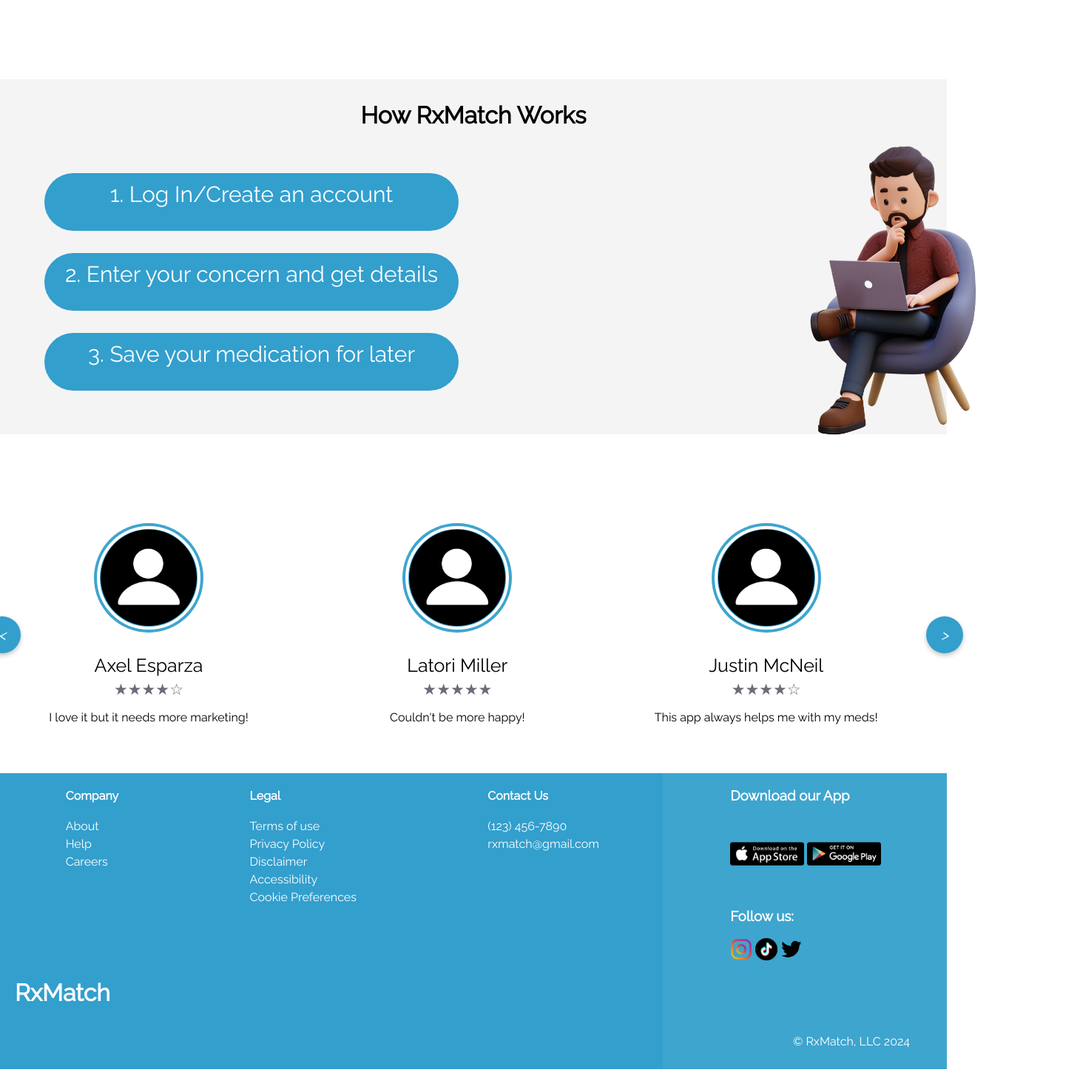
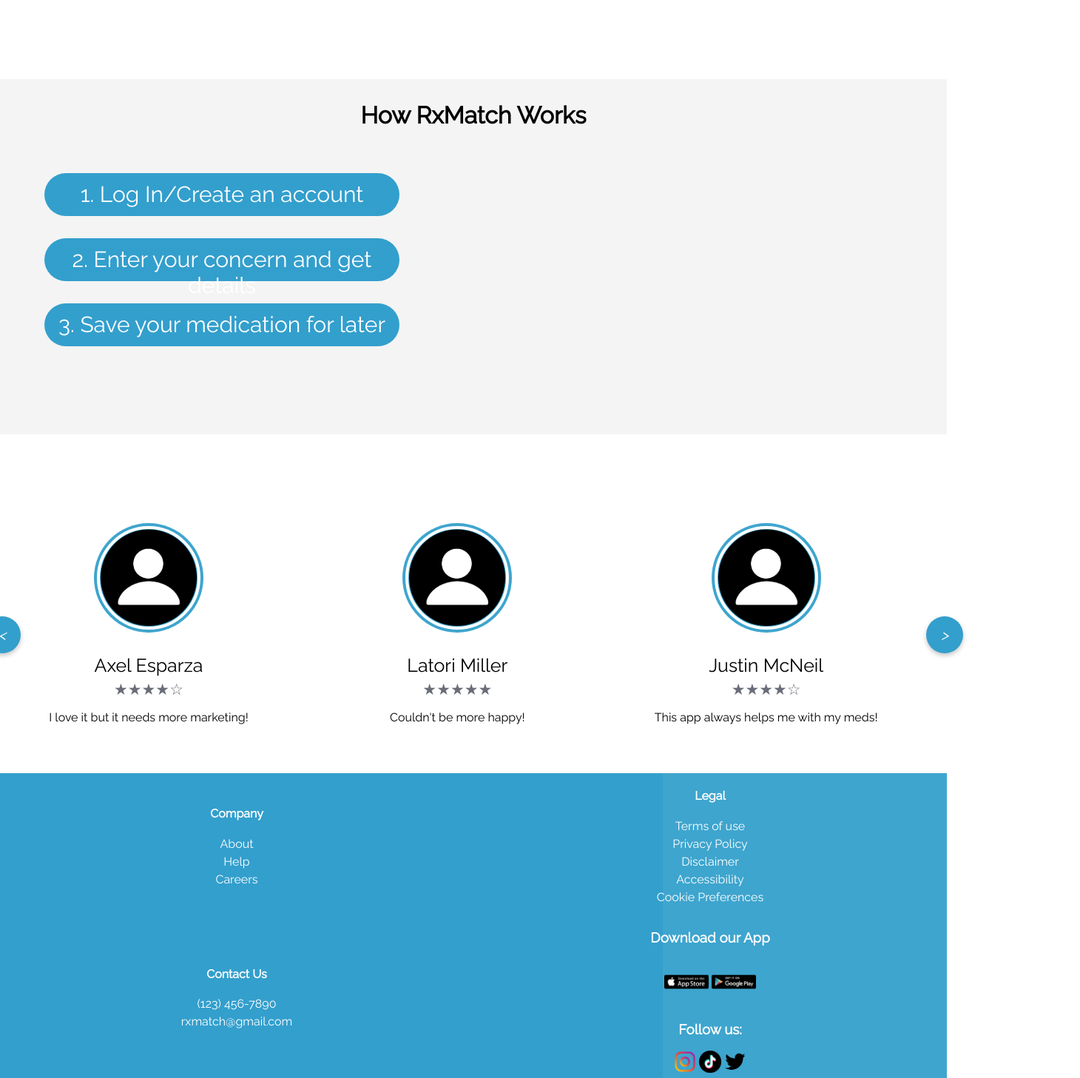
Before and after one commit to iaxel7/RxMatchV1, a plain HTML site: page public/Home Page - Diana /index.html in a window 1280 px wide. Shown: the part 403-1860 px from the top of the page at 74% size, 1460 px wide, since content can reach past the window. Drawn offline with Linux system fonts and the light colour scheme.

Commit message:
pushing to pull

```diff
--- a/public/Home Page - Diana /homepage.css
+++ b/public/Home Page - Diana /homepage.css
@@ -19,6 +19,14 @@
     background-color: #f4f4f4;
     color: black;
     height: 5rem;
+}
+
+.navbar.active {
+    background-color: #3EA5CE;
+}
+
+.navbar-links.active {
+    background-color: #3EA5CE;
 }
 
 .brand-title {
@@ -51,6 +59,7 @@
 .navbar-links li {
     list-style: none;
 }
+
 
 .navbar-links li a {
     display: block;
@@ -133,6 +142,11 @@
     color: white;
     cursor: pointer;
 }
+
+
+
+
+
 
 .man{
     height: 500px;
@@ -333,7 +347,7 @@
     height: 100px;
 }
 
-.icon{
+.icons{
     height: 30px;
 }
 
@@ -399,28 +413,115 @@
     }
   }
 
-/*Footer Media Queries*/
+/* Footer Media Queries*/
 
-/* @media (max-width: 768px) {
+ @media (max-width: 1366px) {
+    .footer{
+        height: auto;
+    }
+
     .footer-content {
-        flex-direction: column;
+        display: grid;
+        grid-template-columns: repeat(2, 1fr);
         align-items: center;
     }
 
     .footer-content > div {
-        margin-bottom: 20px;
         text-align: center;
     }
 
-    .download .button,
-    .icon {
-        height: 80px;
+    .download .button {
+        height: 60px;
     }
+
+    .icons{
+        height: 30px;
+    }
+
+    .man{
+        height: 400px;
+        position: absolute;
+        margin-left: 40rem;
+        bottom: 450px;
+    }
+
+    .how-to{
+        height: 30rem;
+        background-color: #f4f4f4;
+        margin-bottom: 100px;
+    }
+
+    .how-to h1{
+        display: flex;
+        justify-content: center;
+        padding-top: 30px;
+    }
+
+    .circles{
+        display: block;
+        text-align: center;
+        font-size: 30px;
+        margin: 60px;
+    }
+
+    .circles a{
+        text-decoration: none;
+        color: white;
+    }
+
+    .circles a:hover{
+        text-decoration: none;
+        color: black;
+    }
+
+    .circles a:active{
+        text-decoration: none;
+        color: rgb(87, 87, 87);
+    }
+
+    .circles .circle1{
+        border: none;
+        background-color: #339FCD;
+        color: white;
+        height: 58px;
+        width: 30rem;
+        padding: 11px;
+        border-radius: 200px;
+        margin-bottom: 30px;
+    }
+
+    .circles .circle2{
+        border: none;
+        background-color: #339FCD;
+        color: white;
+        height: 58px;
+        width: 30rem;
+        padding: 11px;
+        border-radius: 200px;
+        margin-bottom: 30px;
+    }
+
+    .circles .circle3{
+        border: none;
+        background-color: #339FCD;
+        color: white;
+        height: 58px;
+        width: 30rem;
+        padding: 11px;
+        border-radius: 200px;
+    }
+
 }
 
-@media (max-width: 480px) {
+@media (max-width: 932px) {
+    .footer{
+        height: auto;
+        width: auto;
+    }
+
     .footer-content {
-        flex-direction: column;
+        display: grid;
+        grid-template-columns: repeat(2, 1fr);
         align-items: center;
     }
 
@@ -440,4 +541,4 @@
         float: none;
         margin: 10px 0;
     }
-} */
+}
--- a/public/Home Page - Diana /homepage.js
+++ b/public/Home Page - Diana /homepage.js
@@ -5,6 +5,7 @@
 toggleButton.addEventListener('click', () => {
   navbarLinks.classList.toggle('active')
 });
+
 
 //Slider Javacsript
 const wrapper = document.querySelector(".wrapper");
--- a/public/Home Page - Diana /index.html
+++ b/public/Home Page - Diana /index.html
@@ -19,8 +19,9 @@
           <div class="navbar-links">
             <ul>
               <li><a href="/public/Home Page - Diana /index.html">Home</a></li>
+              <li><a href="/public/likes.html">About Us</a></li>
               <li><a href="/public/match.html">Get Matched</a></li>
-              <li><a href="#">Contact Us</a></li>
+              <li><a href="/public/AboutUs.html">Contact Us</a></li>
               <li><a href="/public/Login_LV/login.html">Log In</a></li>
             </ul>
           </div>
@@ -125,16 +126,16 @@
         <div class="scope">
             <div class="download">
                 <h3>Download our App</h3>
-                <img src="/public/images/app-store-badge.png" class="button">
-                <img src="/public/images/google-play-badge.png" class="button">
+                <a href="https://www.apple.com/app-store/"><img src="/public/images/app-store-badge.png" class="button"></a>
+                <a href="https://play.google.com/store/apps?utm_source=na_Med&utm_medium=hasem&utm_content=Nov0520&utm_campaign=Evergreen&pcampaignid=MKT-EDR-na-us-1707532-Med-hasem-ap-Evergreen-Nov0520-Text_Search_BKWS-id_100470_%7CEXA%7CONSEM_kwid_43700023142507910_adgroupid_44836429436_keywordid_kwd-298662319347&gad_source=1&gclid=Cj0KCQjws560BhCuARIsAHMqE0HiNdtk-ORTelwuCtu1yy9k8I_5WZWh6kZffZneiI3gXpV9HGpV7qgaAvySEALw_wcB&gclsrc=aw.ds&pli=1"><img src="/public/images/google-play-badge.png" class="button"></a>
             </div>
             <div class="follow">
                 <h3>Follow us:</h3>
-                <img src="/public/images/instagram-icon.webp" class="icon">
-                <img src="/public/images/tiktok-icon.webp" class="icon">
-                <img src="/public/images/twitter-icon.webp" class="icon">
+                <a href="https://www.instagram.com/"><img src="/public/images/instagram-icon.webp" class="icons"></a>
+                <a href="https://www.tiktok.com/?utm_medium=msn"><img src="/public/images/tiktok-icon.webp" class="icons"></a>
+                <a href="https://x.com/?lang=en"><img src="/public/images/twitter-icon.webp" class="icons"></a>
             </div>
-            </div>
+          </div>
         </div>
 
         <div class="left">
```
